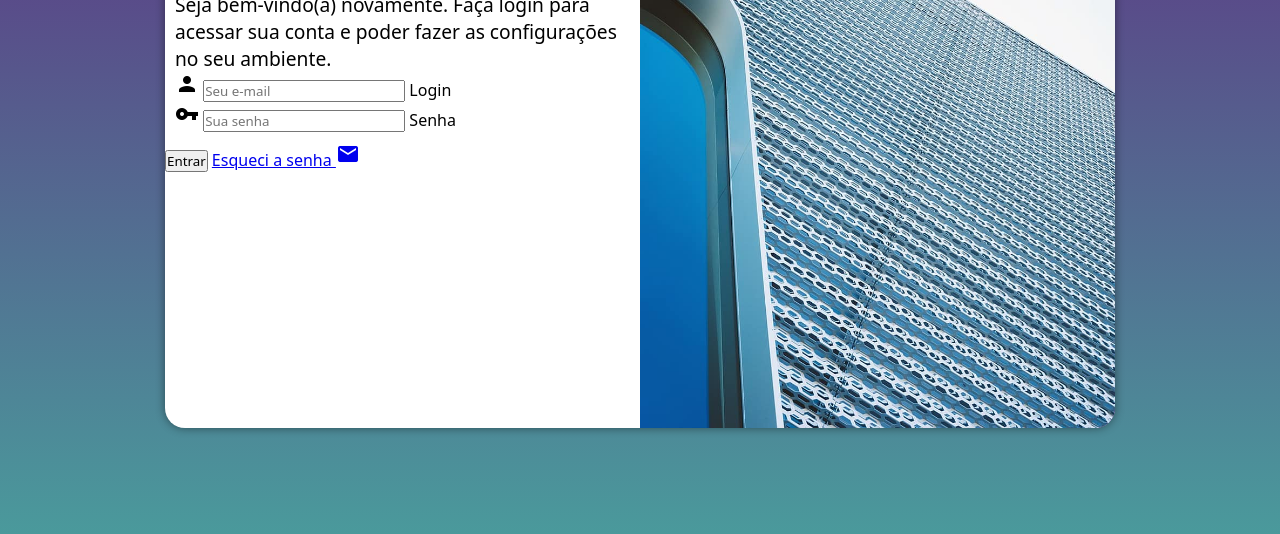
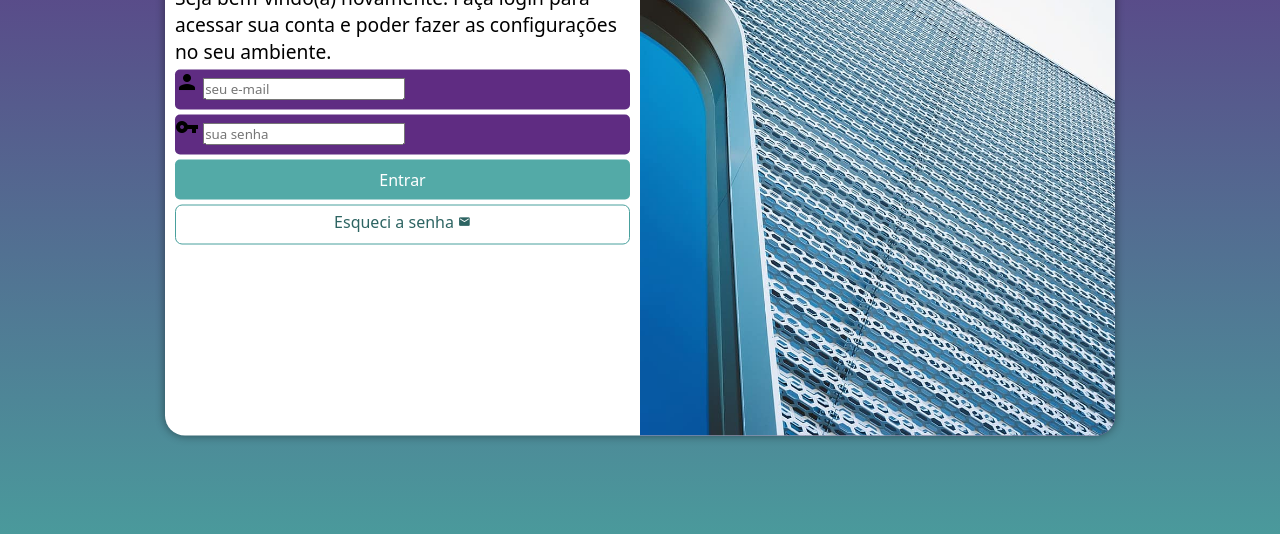
Before and after one commit to gustavo-goulart/projeto-login, a plain HTML site: page index.html in a window 1280 px wide. Shown: the part 222-756 px from the top of the page. Drawn offline with Linux system fonts and the light colour scheme.

Commit message:
configurando css

```diff
--- a/estilos/style.css
+++ b/estilos/style.css
@@ -35,7 +35,7 @@ section#login {
   overflow: hidden;
   background-color: white;
   width: 250px;
-  height: 500px;
+  height: 515px;
   border-radius: 20px;
   box-shadow: 0px 0px 10px rgba(0, 0, 0, 0.45);
 
@@ -64,3 +64,55 @@ div#formulario > h1 {
 div#formulario > p {
   font-size: 0.8em;
 }
+
+form > div.campo {
+  background-color: #5f2c82;
+  display: block;
+  width: 100%;
+  height: 40px;
+  border-radius: 5px;
+  margin: 5px 0px;
+}
+
+div.campo > label {
+  display: none;
+}
+
+form > input[type="submit"] {
+  display: block;
+  font-size: 1em;
+  width: 100%;
+  height: 40px;
+  background-color: #53aaa7;
+  color: white;
+  border: none;
+  border-radius: 5px;
+  cursor: pointer;
+}
+
+form > input[type="submit"]:hover {
+  background-color: #2d6462;
+}
+
+form > a.botao {
+  display: block;
+  text-align: center;
+  font-size: 1em;
+  width: 100%;
+  height: 40px;
+  padding-top: 5px;
+  margin-top: 5px;
+  background-color: white;
+  color: #2d6462;
+  border: 1px solid #49a09d;
+  border-radius: 7px;
+  text-decoration: none;
+}
+
+form > a.botao:hover {
+  background-color: #6cd3cf;
+}
+
+form a.botao > i {
+  font-size: 0.8em;
+}
--- a/index.html
+++ b/index.html
@@ -2,20 +2,21 @@
 <html lang="pt-br">
   <head>
     <meta charset="UTF-8" />
-    <meta http-equiv="X-UA-Compatible" content="IE=edge" />
     <meta name="viewport" content="width=device-width, initial-scale=1.0" />
     <title>Login</title>
-    <link rel="stylesheet" href="estilos/style.css" />
-    <link rel="stylesheet" href="estilos/media-query.css" />
     <link
       href="https://fonts.googleapis.com/icon?family=Material+Icons"
       rel="stylesheet"
     />
+    <link rel="stylesheet" href="estilos/style.css" />
+    <link rel="stylesheet" href="estilos/media-query.css" />
   </head>
   <body>
     <main>
       <section id="login">
-        <div id="imagem"></div>
+        <div id="imagem">
+          <!-- Aqui vai a imagem nas CSS -->
+        </div>
         <div id="formulario">
           <h1>Login</h1>
           <p>
@@ -24,12 +25,12 @@
           </p>
           <form action="login.php" method="post" autocomplete="on">
             <div class="campo">
-              <span class="material-icons">person</span>
+              <i class="material-icons">person</i>
               <input
                 type="email"
                 name="login"
                 id="ilogin"
-                placeholder="Seu e-mail"
+                placeholder="seu e-mail"
                 autocomplete="email"
                 required
                 maxlength="30"
@@ -37,25 +38,25 @@
               <label for="ilogin">Login</label>
             </div>
             <div class="campo">
-              <span class="material-icons">vpn_key</span>
+              <i class="material-icons">vpn_key</i>
               <input
                 type="password"
                 name="senha"
                 id="isenha"
-                placeholder="Sua senha"
+                placeholder="sua senha"
                 autocomplete="current-password"
                 required
                 minlength="8"
                 maxlength="20"
               />
-              <label for="isenha"> Senha</label>
+              <label for="isenha">Senha</label>
             </div>
+            <input type="submit" value="Entrar" />
+            <a href="esqueci.html" class="botao">
+              Esqueci a senha <i class="material-icons">mail</i>
+            </a>
           </form>
         </div>
-        <input type="submit" value="Entrar" />
-        <a href="esqueci.html"
-          >Esqueci a senha <span class="material-icons">mail</span></a
-        >
       </section>
     </main>
   </body>
```
